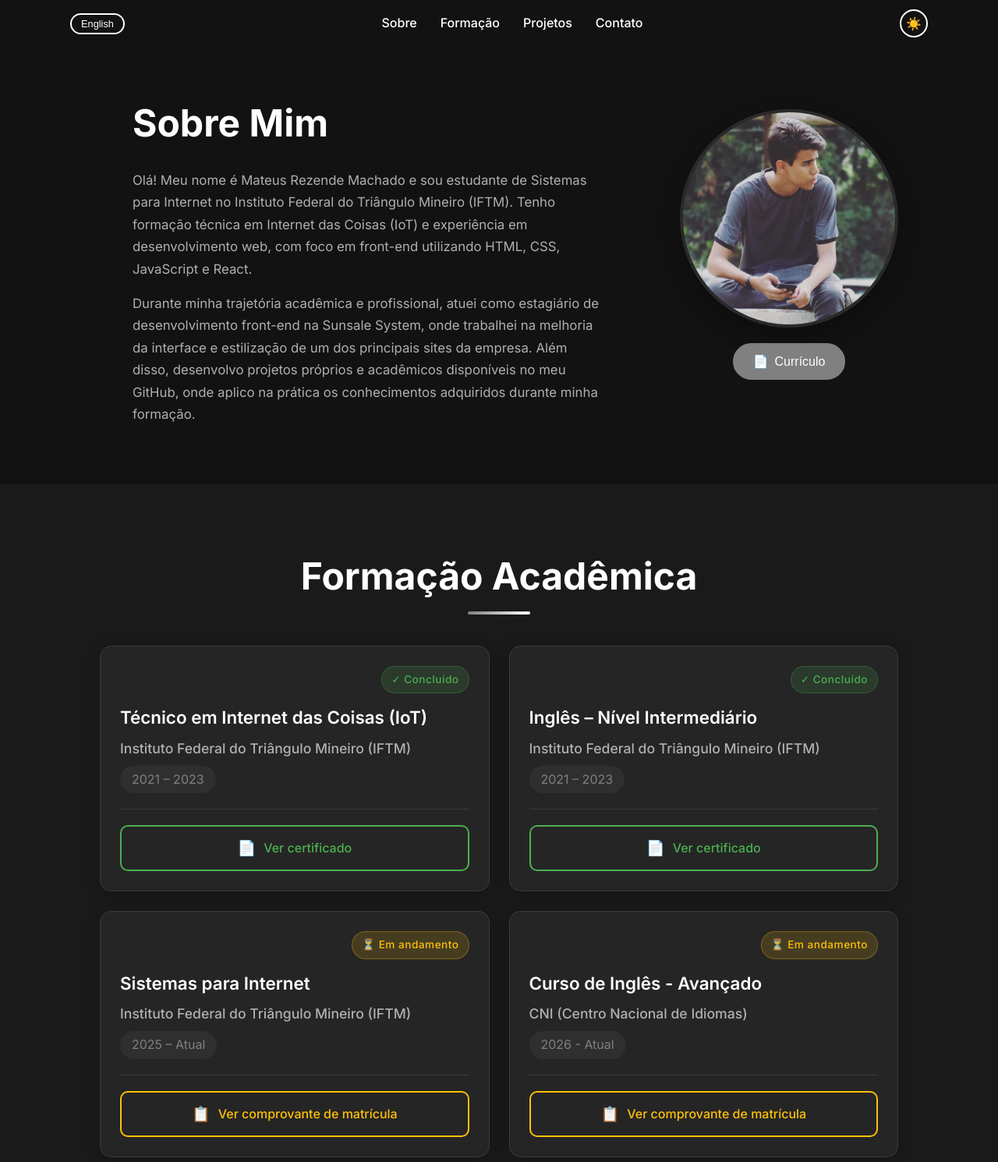
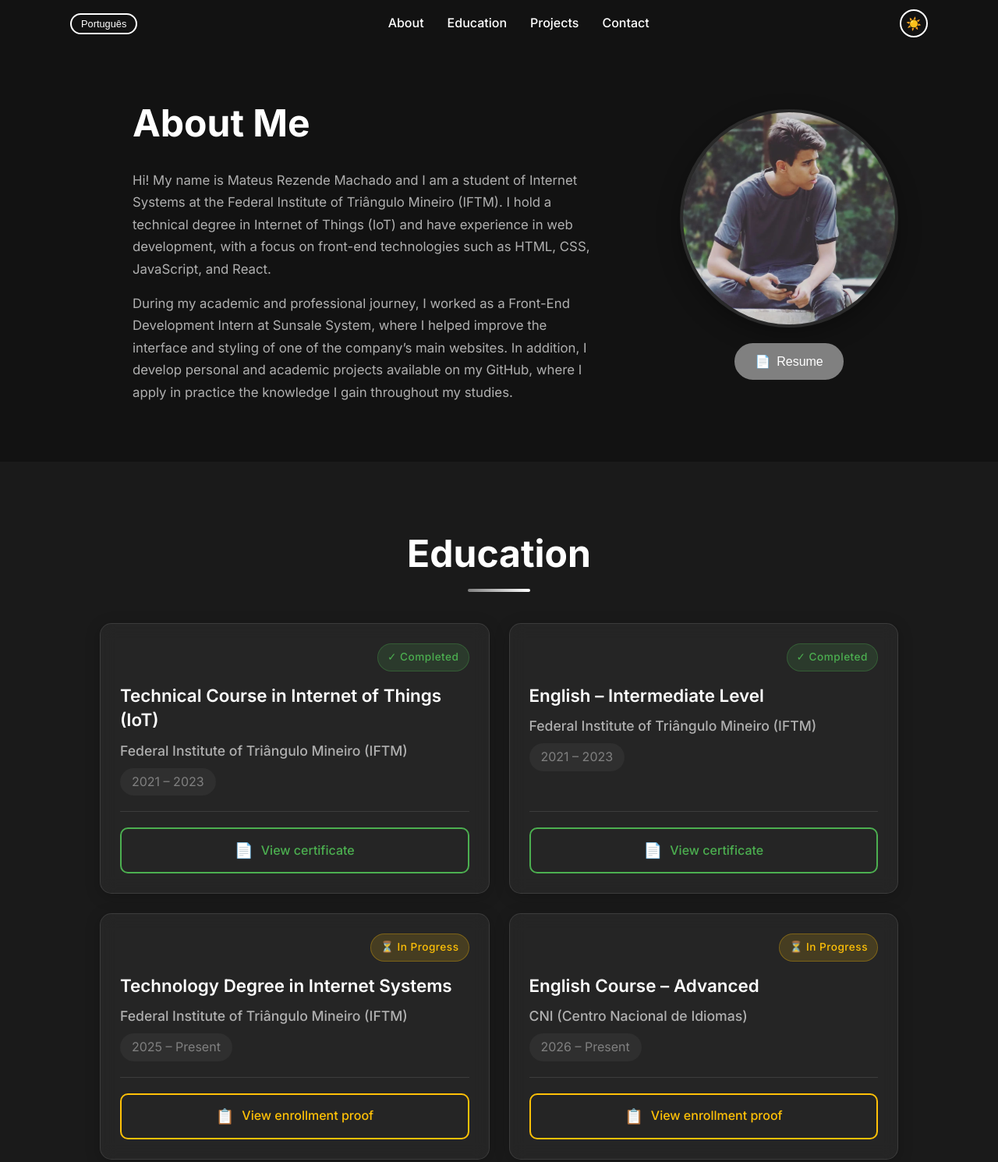
Before and after one commit to MateusRezendeMachado/Portifolio, a plain HTML site: page index.html in a window 1280 px wide. Shown: the top 1490 px of the page at 78% size. Drawn offline with Linux system fonts and the light colour scheme.

Commit message:
Tradução completa PT/EN e currículos atualizados
- Idioma inicial detectado por ?lang=, escolha salva ou idioma do navegador
- Formação, projetos, título da página, lang e aria-labels agora são traduzidos
- Corrige chaves data-i18n duplicadas nos projetos novos
- Substitui os PDFs do currículo em português e inglês

Co-Authored-By: Claude Fable 5.2 <noreply@anthropic.com>

```diff
--- a/index.html
+++ b/index.html
@@ -4,7 +4,7 @@
 <head>
     <meta charset="UTF-8">
     <meta name="viewport" content="width=device-width, initial-scale=1.0">
-    <title>Curriculo Mateus Machado</title>
+    <title>Currículo Mateus Machado</title>
     <link rel="preconnect" href="https://fonts.googleapis.com">
     <link rel="preconnect" href="https://fonts.gstatic.com" crossorigin>
     <link href="https://fonts.googleapis.com/css2?family=Inter:opsz,wght@14..32,400;14..32,500;14..32,600&display=swap"
@@ -23,7 +23,7 @@
                 <ul class="menu">
                     <!-- Esquerda: idioma -->
                     <li class="lang-toggle">
-                        <button id="langToggle" class="lang-btn" aria-label="Trocar idioma">English</button>
+                        <button id="langToggle" class="lang-btn" data-i18n-aria="aria-idioma" aria-label="Mudar para inglês">English</button>
                     </li>
 
                     <!-- Centro: links de navegação -->
@@ -38,7 +38,7 @@
 
                     <!-- Direita: tema -->
                     <li class="theme-toggle">
-                        <button id="themeToggle" class="theme-btn" aria-label="Alternar tema">☀️</button>
+                        <button id="themeToggle" class="theme-btn" data-i18n-aria="aria-tema" aria-label="Alternar tema">☀️</button>
                     </li>
                 </ul>
             </div>
@@ -60,7 +60,7 @@
                     conhecimentos que adquiro ao longo da minha formação.</p>
             </div>
             <div class="sobre-imagem">
-                <img src="img/perfil-escuro.jpg" alt="Foto de perfil" class="profile-pic" id="profileImage">
+                <img src="img/perfil-escuro.jpg" alt="Foto de perfil" data-i18n-alt="alt-perfil" class="profile-pic" id="profileImage">
 
                 <div class="curriculo-dropdown">
                     <button class="btn-curriculo-dropdown">
@@ -68,8 +68,8 @@
                         <span data-i18n="btn-curriculo">Currículo</span>
                     </button>
                     <div class="dropdown-content">
-                        <a href="docs/curriculo-mateus-pt.pdf" download>🇧🇷 Português</a>
-                        <a href="docs/curriculo-mateus-en.pdf" download>🇺🇸 English</a>
+                        <a href="docs/curriculo-mateus-pt.pdf" download="Curriculo-Mateus-Rezende-Machado.pdf" data-i18n="curriculo-pt">🇧🇷 Português</a>
+                        <a href="docs/curriculo-mateus-en.pdf" download="Resume-Mateus-Rezende-Machado.pdf" data-i18n="curriculo-en">🇺🇸 Inglês</a>
                     </div>
                 </div>
             </div>
@@ -84,8 +84,8 @@
                     <div class="formacao-header">
                         <span class="status-badge concluido" data-i18n="concluido">✓ Concluído</span>
                     </div>
-                    <h3>Técnico em Internet das Coisas (IoT)</h3>
-                    <p class="instituicao">Instituto Federal do Triângulo Mineiro (IFTM)</p>
+                    <h3 data-i18n="formacao-iot">Técnico em Internet das Coisas (IoT)</h3>
+                    <p class="instituicao" data-i18n="instituicao-iftm">Instituto Federal do Triângulo Mineiro (IFTM)</p>
                     <p class="periodo">2021 – 2023</p>
                     <div class="formacao-actions">
                         <a href="docs/comprovante-tecnico-iot.pdf" download class="btn-download">
@@ -99,8 +99,8 @@
                     <div class="formacao-header">
                         <span class="status-badge concluido" data-i18n="concluido">✓ Concluído</span>
                     </div>
-                    <h3>Inglês – Nível Intermediário</h3>
-                    <p class="instituicao">Instituto Federal do Triângulo Mineiro (IFTM)</p>
+                    <h3 data-i18n="formacao-ingles-inter">Inglês – Nível Intermediário</h3>
+                    <p class="instituicao" data-i18n="instituicao-iftm">Instituto Federal do Triângulo Mineiro (IFTM)</p>
                     <p class="periodo">2021 – 2023</p>
                     <div class="formacao-actions">
                         <a href="docs/certificado-ingles-intermediario.pdf" download class="btn-download">
@@ -114,9 +114,9 @@
                     <div class="formacao-header">
                         <span class="status-badge andamento" data-i18n="andamento">⏳ Em andamento</span>
                     </div>
-                    <h3>Sistemas para Internet</h3>
-                    <p class="instituicao">Instituto Federal do Triângulo Mineiro (IFTM)</p>
-                    <p class="periodo">2025 – Atual</p>
+                    <h3 data-i18n="formacao-sistemas">Sistemas para Internet</h3>
+                    <p class="instituicao" data-i18n="instituicao-iftm">Instituto Federal do Triângulo Mineiro (IFTM)</p>
+                    <p class="periodo" data-i18n="periodo-sistemas">2025 – Atual</p>
                     <div class="formacao-actions">
                         <a href="docs/comprovante-matricula-sistemas.pdf" download class="btn-download">
                             <span class="btn-icon">📋</span>
@@ -129,9 +129,9 @@
                     <div class="formacao-header">
                         <span class="status-badge andamento" data-i18n="andamento">⏳ Em andamento</span>
                     </div>
-                    <h3>Curso de Inglês - Avançado</h3>
+                    <h3 data-i18n="formacao-ingles-avancado">Curso de Inglês – Avançado</h3>
                     <p class="instituicao">CNI (Centro Nacional de Idiomas)</p>
-                    <p class="periodo">2026 - Atual</p>
+                    <p class="periodo" data-i18n="periodo-ingles">2026 – Atual</p>
                     <div class="formacao-actions">
                         <a href="docs/comprovante-matricula-ingles.pdf" download class="btn-download">
                             <span class="btn-icon">📋</span>
@@ -156,7 +156,7 @@
                     <span class="project-arrow">→</span>
                 </a>
                 <a href="https://memorygamemrm.netlify.app/login.html" target="_blank" class="project-card">
-                    <span class="project-title">Jogo da Memória</span>
+                    <span class="project-title" data-i18n="memoria-titulo">Jogo da Memória</span>
                     <span class="project-desc" data-i18n="memoria-desc">Projeto 2º semestre</span>
                     <span class="project-arrow">→</span>
                 </a>
@@ -166,23 +166,23 @@
                     <span class="project-arrow">→</span>
                 </a>
                 <a href="https://tmdbapimateus.netlify.app/" target="_blank" class="project-card">
-                    <span class="project-title">Filmes Populares do TMDB</span>
+                    <span class="project-title" data-i18n="tmdb-titulo">Filmes Populares do TMDB</span>
                     <span class="project-desc" data-i18n="tmdb-desc">Projeto utilizando a API do The Movie Database</span>
                     <span class="project-arrow">→</span>
                 </a>
                 <a href="https://stiquifar.netlify.app/" target="_blank" class="project-card">
                     <span class="project-title">STIQUIFAR</span>
-                    <span class="project-desc" data-i18n="tmdb-desc">Projeto de Ladding Page com cliente real</span>
+                    <span class="project-desc" data-i18n="stiquifar-desc">Landing page desenvolvida para um cliente real</span>
                     <span class="project-arrow">→</span>
                 </a>
                  <a href="https://cartelabingorenata.netlify.app/" target="_blank" class="project-card">
-                    <span class="project-title">Gerador de cartelas de bingo</span>
-                    <span class="project-desc" data-i18n="tmdb-desc">Projeto pessoal</span>
+                    <span class="project-title" data-i18n="bingo-titulo">Gerador de cartelas de bingo</span>
+                    <span class="project-desc" data-i18n="bingo-desc">Projeto pessoal</span>
                     <span class="project-arrow">→</span>
                 </a>
                     <a href="https://caporaleadvogados.netlify.app/" target="_blank" class="project-card">
                     <span class="project-title">Caporale Advogados</span>
-                    <span class="project-desc" data-i18n="tmdb-desc">Ladding Page para um escritório de advocacia</span>
+                    <span class="project-desc" data-i18n="caporale-desc">Landing page para um escritório de advocacia</span>
                     <span class="project-arrow">→</span>
                 </a>
 
--- a/js/script.js
+++ b/js/script.js
@@ -30,6 +30,26 @@ document.addEventListener('DOMContentLoaded', () => {
             'breakingbad-desc': 'Projeto desenvolvido no 1º semestre',
             'memoria-desc': 'Projeto desenvolvido no 2º semestre',
             'estagio-desc': 'Projeto desenvolvido durante estágio',
+            'tmdb-desc': 'Projeto utilizando a API do The Movie Database',
+            'stiquifar-desc': 'Landing page desenvolvida para um cliente real',
+            'bingo-desc': 'Projeto pessoal',
+            'caporale-desc': 'Landing page para um escritório de advocacia',
+            'memoria-titulo': 'Jogo da Memória',
+            'tmdb-titulo': 'Filmes Populares do TMDB',
+            'bingo-titulo': 'Gerador de cartelas de bingo',
+            'formacao-iot': 'Técnico em Internet das Coisas (IoT)',
+            'formacao-ingles-inter': 'Inglês – Nível Intermediário',
+            'formacao-sistemas': 'Sistemas para Internet',
+            'formacao-ingles-avancado': 'Curso de Inglês – Avançado',
+            'instituicao-iftm': 'Instituto Federal do Triângulo Mineiro (IFTM)',
+            'periodo-sistemas': '2025 – Atual',
+            'periodo-ingles': '2026 – Atual',
+            'curriculo-pt': '🇧🇷 Português',
+            'curriculo-en': '🇺🇸 Inglês',
+            'page-title': 'Currículo Mateus Machado',
+            'aria-idioma': 'Mudar para inglês',
+            'aria-tema': 'Alternar tema',
+            'alt-perfil': 'Foto de perfil',
             'contato-titulo': 'Entre em Contato',
             'contato-email': 'E-mail',
             'contato-telefone': 'Telefone',
@@ -62,6 +82,26 @@ document.addEventListener('DOMContentLoaded', () => {
             'breakingbad-desc': 'Project developed during the 1st semester',
             'memoria-desc': 'Project developed during the 2nd semester',
             'estagio-desc': 'Project developed during internship',
+            'tmdb-desc': 'Project using The Movie Database API',
+            'stiquifar-desc': 'Landing page built for a real client',
+            'bingo-desc': 'Personal project',
+            'caporale-desc': 'Landing page for a law firm',
+            'memoria-titulo': 'Memory Game',
+            'tmdb-titulo': 'TMDB Popular Movies',
+            'bingo-titulo': 'Bingo Card Generator',
+            'formacao-iot': 'Technical Course in Internet of Things (IoT)',
+            'formacao-ingles-inter': 'English – Intermediate Level',
+            'formacao-sistemas': 'Technology Degree in Internet Systems',
+            'formacao-ingles-avancado': 'English Course – Advanced',
+            'instituicao-iftm': 'Federal Institute of Triângulo Mineiro (IFTM)',
+            'periodo-sistemas': '2025 – Present',
+            'periodo-ingles': '2026 – Present',
+            'curriculo-pt': '🇧🇷 Portuguese',
+            'curriculo-en': '🇺🇸 English',
+            'page-title': 'Mateus Machado – Resume',
+            'aria-idioma': 'Switch to Portuguese',
+            'aria-tema': 'Toggle theme',
+            'alt-perfil': 'Profile photo',
             'contato-titulo': 'Get in Touch',
             'contato-email': 'Email',
             'contato-telefone': 'Phone',
@@ -77,21 +117,62 @@ document.addEventListener('DOMContentLoaded', () => {
         }
     };
 
+    const SUPPORTED_LANGS = ['pt', 'en'];
     let currentLang = 'pt';
 
     // ==================== FUNÇÕES DE IDIOMA ====================
-    function changeLanguage(lang) {
+    // Lê/grava a preferência sem quebrar se o localStorage estiver bloqueado
+    function readStored(key) {
+        try { return localStorage.getItem(key); } catch (e) { return null; }
+    }
+
+    function writeStored(key, value) {
+        try { localStorage.setItem(key, value); } catch (e) { /* ignora */ }
+    }
+
+    // Ordem de prioridade: ?lang= na URL > escolha salva > idioma do navegador
+    function detectLanguage() {
+        const fromUrl = new URLSearchParams(window.location.search).get('lang');
+        if (SUPPORTED_LANGS.includes(fromUrl)) return fromUrl;
+
+        const saved = readStored('lang');
+        if (SUPPORTED_LANGS.includes(saved)) return saved;
+
+        const browserLangs = navigator.languages || [navigator.language || 'pt'];
+        return browserLangs.some(l => l.toLowerCase().startsWith('pt')) ? 'pt' : 'en';
+    }
+
+    function applyLanguage(lang) {
+        const dict = translations[lang];
+        if (!dict) return;
         currentLang = lang;
+
+        document.documentElement.lang = lang === 'pt' ? 'pt-BR' : 'en';
+        document.title = dict['page-title'];
+
         document.querySelectorAll('[data-i18n]').forEach(el => {
-            const key = el.getAttribute('data-i18n');
-            if (translations[lang] && translations[lang][key]) {
-                el.textContent = translations[lang][key];
-            }
+            const text = dict[el.dataset.i18n];
+            if (text) el.textContent = text;
         });
+        document.querySelectorAll('[data-i18n-aria]').forEach(el => {
+            const text = dict[el.dataset.i18nAria];
+            if (text) el.setAttribute('aria-label', text);
+        });
+        document.querySelectorAll('[data-i18n-alt]').forEach(el => {
+            const text = dict[el.dataset.i18nAlt];
+            if (text) el.setAttribute('alt', text);
+        });
+
+        // O botão mostra o idioma para o qual a página vai mudar
         if (langToggle) {
             langToggle.textContent = lang === 'pt' ? 'English' : 'Português';
         }
-        localStorage.setItem('lang', lang);
+    }
+
+    // Troca feita pelo usuário: aplica e guarda a escolha
+    function changeLanguage(lang) {
+        applyLanguage(lang);
+        writeStored('lang', lang);
     }
 
     // ==================== FUNÇÕES DE TEMA E IMAGEM ====================
@@ -146,22 +227,17 @@ document.addEventListener('DOMContentLoaded', () => {
     }
 
     // ==================== INICIALIZAÇÃO ====================
-    const savedTheme = localStorage.getItem('theme');
+    const savedTheme = readStored('theme');
     applyTheme(savedTheme === 'light' ? 'light' : 'dark');
 
-    const savedLang = localStorage.getItem('lang');
-    if (savedLang && (savedLang === 'pt' || savedLang === 'en')) {
-        changeLanguage(savedLang);
-    } else {
-        changeLanguage('pt');
-    }
+    applyLanguage(detectLanguage());
 
     // ==================== EVENTOS ====================
     if (themeToggle) {
         themeToggle.addEventListener('click', () => {
             const isLight = body.classList.contains('light-theme');
             applyTheme(isLight ? 'dark' : 'light');
-            localStorage.setItem('theme', isLight ? 'dark' : 'light');
+            writeStored('theme', isLight ? 'dark' : 'light');
         });
     }
 
```
Also changed, not shown: 2 other files.
